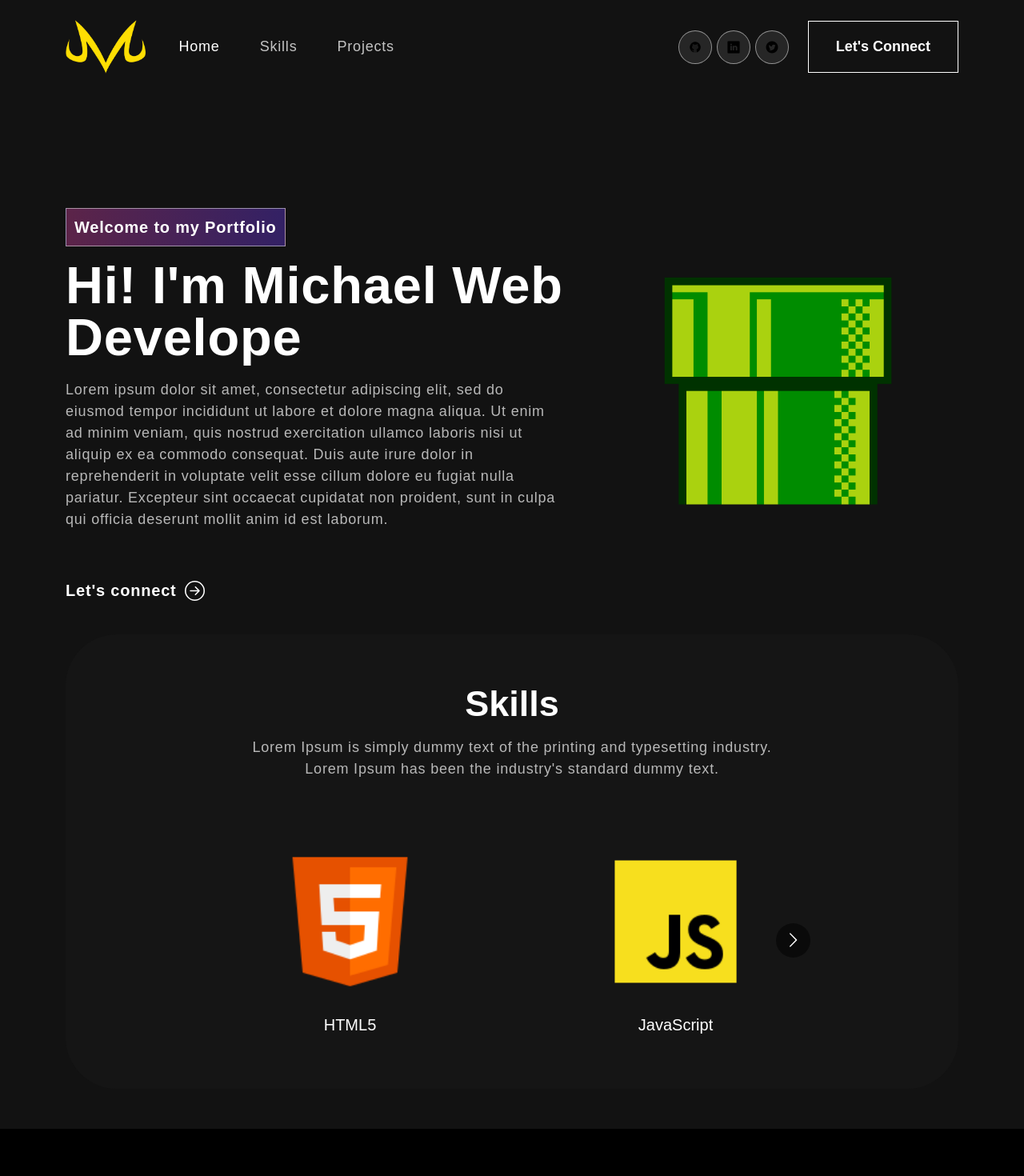
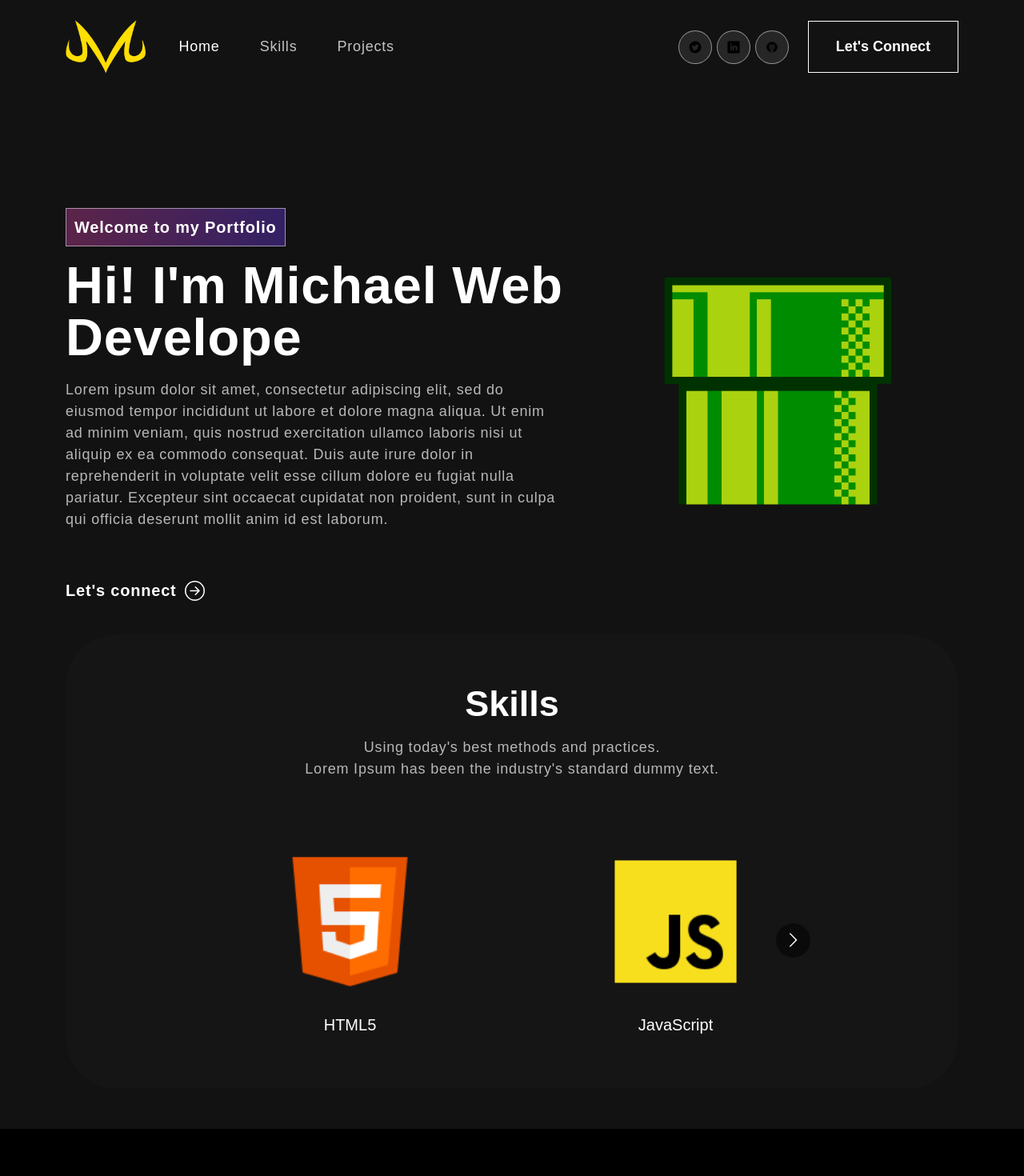
Before and after one commit to MikeAtwood/personal-portfolio, a React (Create React App) app: page / in a window 1280 px wide. Shown: the top 1470 px of the page at 80% size. Built offline with nearby package versions, Linux system fonts and the light colour scheme.

Commit message:
fixed href

```diff
--- a/src/components/Footer.js
+++ b/src/components/Footer.js
@@ -14,9 +14,9 @@ export const Footer = () => {
                     </Col>
                     <Col size={12} sm={6} className="text-center text-sm-end">
                         <div className="social-icon">
-                            <a href="https://twitter.com/WWarrior57"><img src={navIcon1} alt="twitter" /></a>
+                            <a href="https://twitter.com/WWarrior57"><img src={navIcon3} alt="twitter" /></a>
                             <a href="https://www.linkedin.com/in/michael-atwood-b19321238/"><img src={navIcon2} alt="linkedin" /></a>
-                            <a href="https://github.com/MikeAtwood"><img src={navIcon3} alt="facebook" /></a>
+                            <a href="https://github.com/MikeAtwood"><img src={navIcon1} alt="github" /></a>
                         </div>
                         <p>Copyright 2023. All Rights Reserved</p>
                     </Col>
--- a/src/components/NavBar.js
+++ b/src/components/NavBar.js
@@ -44,9 +44,9 @@ export const NavBar = () => {
           </Nav>
           <span className="navbar-text">
               <div className="social-icon">
-                  <a href="https://twitter.com/WWarrior57"><img src={navIcon1} alt="" /></a>
+                  <a href="https://twitter.com/WWarrior57"><img src={navIcon3} alt="" /></a>
                   <a href="https://www.linkedin.com/in/michael-atwood-b19321238/"><img src={navIcon2} alt="" /></a>
-                  <a href="https://github.com/MikeAtwood"><img src={navIcon3} alt="" /></a>
+                  <a href="https://github.com/MikeAtwood"><img src={navIcon1} alt="" /></a>
               </div>
               <button className="vvd" onClick={() => console.log('connect')}><span>Let's Connect</span></button>
           </span>
--- a/src/components/Skills.js
+++ b/src/components/Skills.js
@@ -39,7 +39,7 @@ export const Skills = () => {
                             <h2>
                                 Skills
                             </h2>
-                            <p>Lorem Ipsum is simply dummy text of the printing and typesetting industry.<br></br> Lorem Ipsum has been the industry's standard dummy text.</p>
+                            <p>Using today's best methods and practices.<br></br> Lorem Ipsum has been the industry's standard dummy text.</p>
                             <Carousel responsive={responsive} Infinite={true} className="skill-slider">
                                 <div className="item">
                                     <img src={meter1} alt="html" />
```
